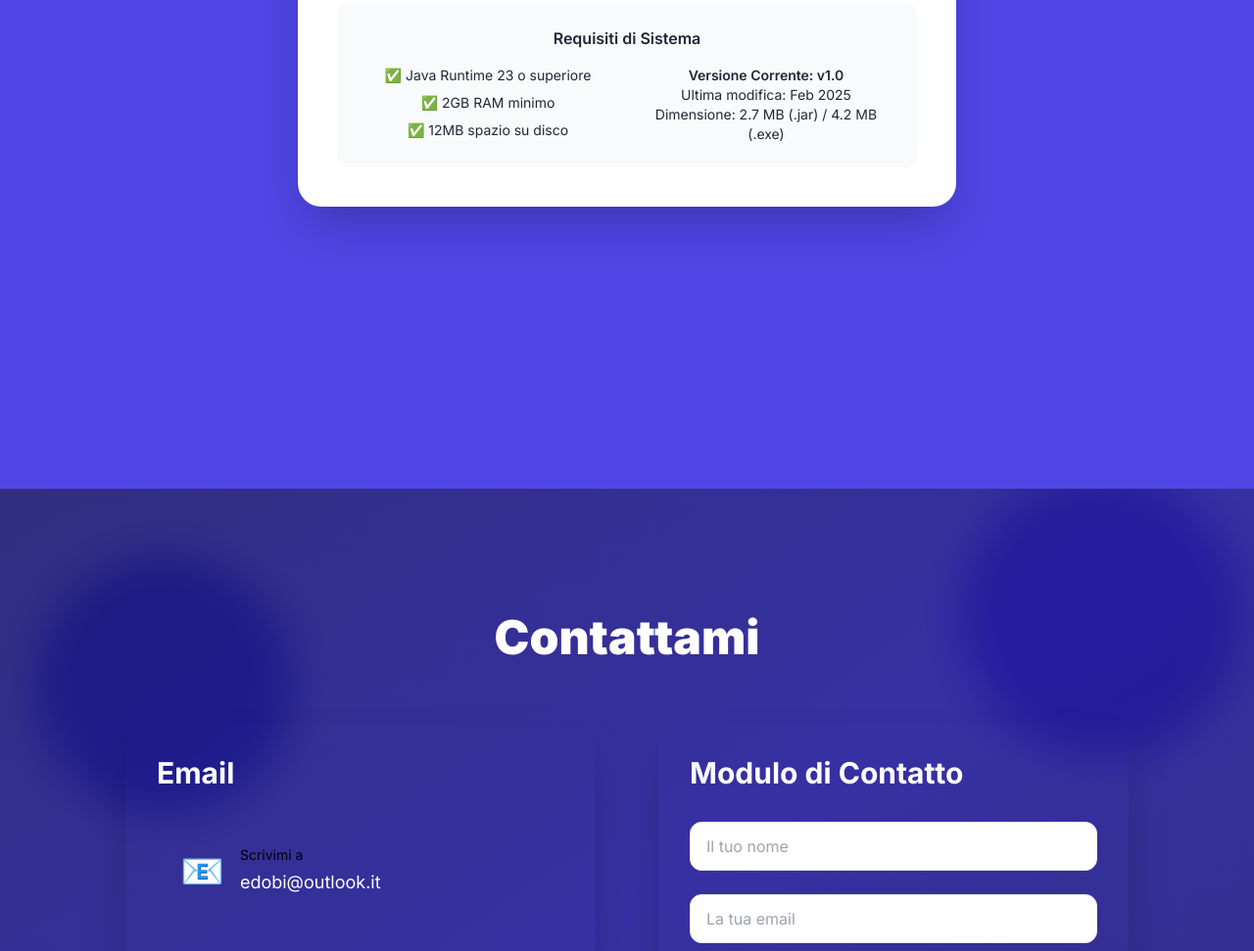
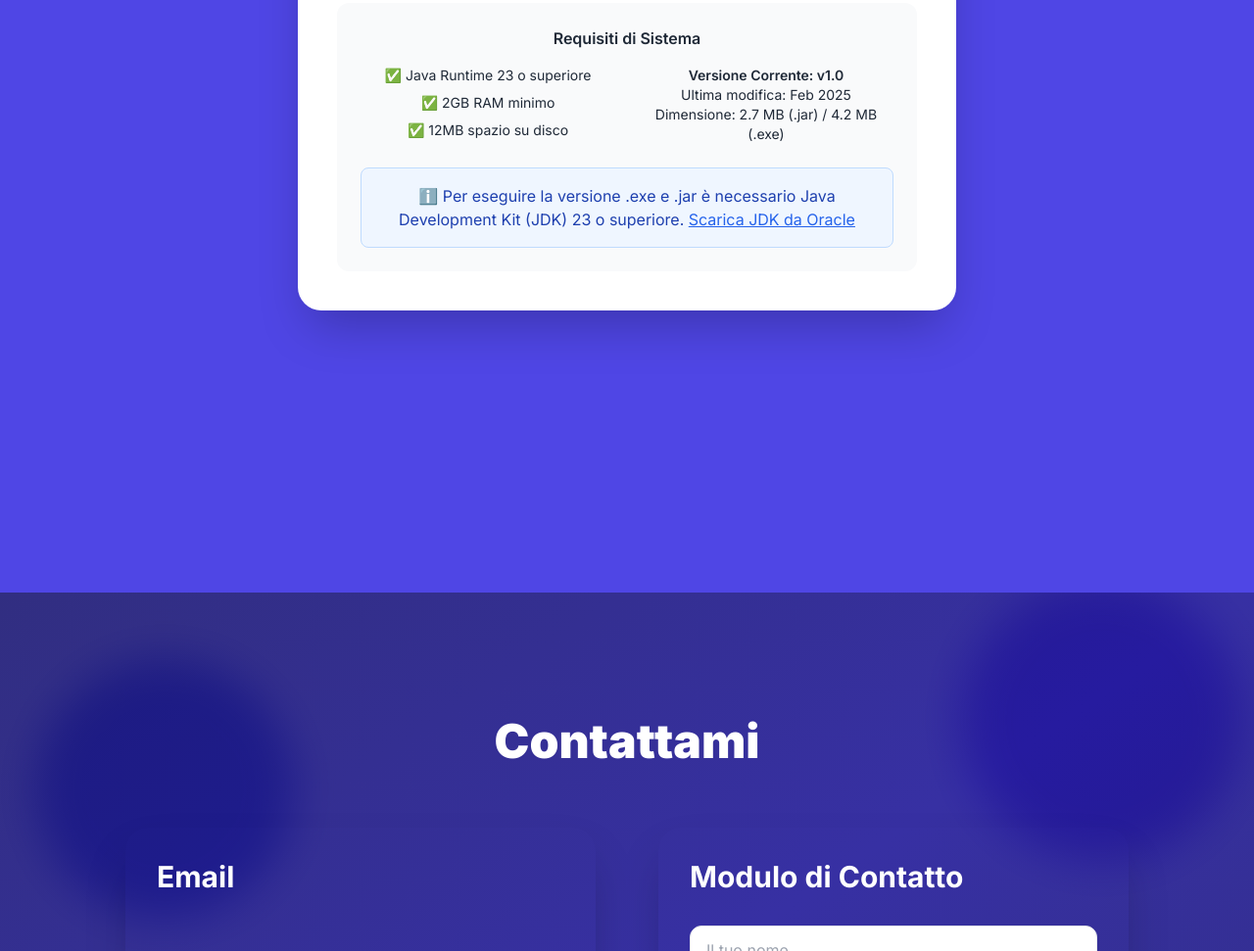
Before and after one commit to EdoardoBie/MathGame, a plain HTML site: page index.html in a window 1280 px wide. Shown: the part 2441-3412 px from the top of the page at 98% size. Drawn offline with nearby package versions, Linux system fonts and the light colour scheme.

Commit message:
Java 23 disclaimer

```diff
--- a/index.html
+++ b/index.html
@@ -259,6 +259,18 @@
                 <p>Dimensione: 2.7 MB (.jar) / 4.2 MB (.exe)</p>
               </div>
             </div>
+            <!-- Aggiungi questa sezione -->
+            <div class="mt-6 p-4 bg-blue-50 rounded-lg border border-blue-200">
+              <p class="text-blue-800 font-medium">
+                ℹ️ Per eseguire la versione .exe e .jar è necessario Java Development Kit (JDK) 23 o superiore.
+                <a href="https://www.oracle.com/java/technologies/downloads/"
+                   class="text-blue-600 hover:text-blue-800 underline"
+                   target="_blank"
+                   rel="noopener noreferrer">
+                  Scarica JDK da Oracle
+                </a>
+              </p>
+            </div>
           </div>
         </div>
       </div>
```
